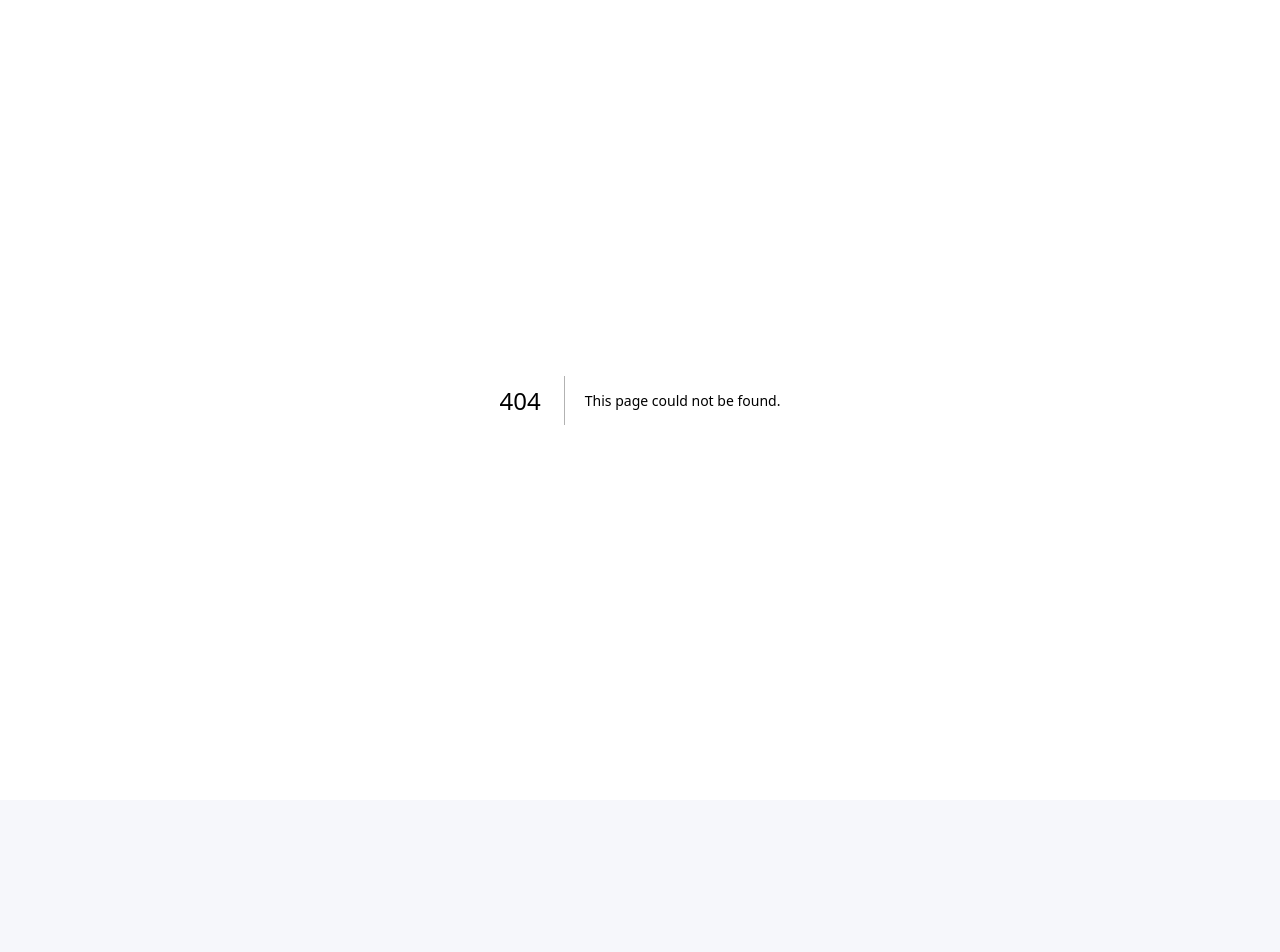
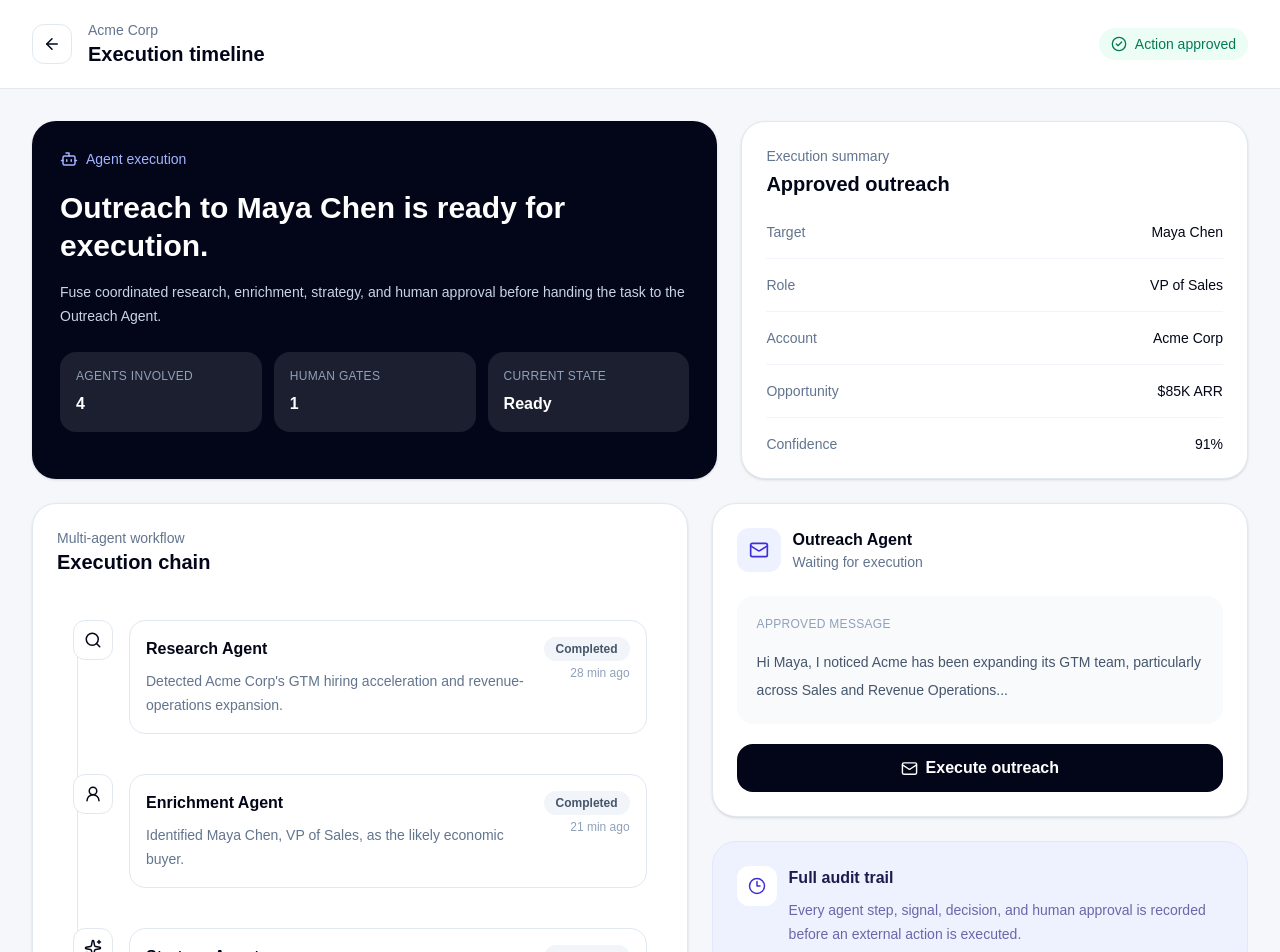
Before and after one commit to lemonade0109/fuse-agent-dealroom, a Next.js app: page /accounts/acme/execution in a window 1280 px wide. Before the commit this address had no page. Shown: the top 952 px of the page. Before the commit the page ends 800 px from the top, so only its background shows below. Built offline with nearby package versions, Linux system fonts and the light colour scheme.

Commit message:
screen 3 - execution page now works.

```diff
--- /dev/null
+++ b/app/accounts/acme/execution/page.tsx
@@ -0,0 +1,263 @@
+"use client";
+
+import Link from "next/link";
+import {
+  ArrowLeft,
+  Bot,
+  CheckCircle2,
+  Clock3,
+  Mail,
+  Search,
+  ShieldCheck,
+  Sparkles,
+  UserRound,
+} from "lucide-react";
+
+const timeline = [
+  {
+    title: "Research Agent",
+    description:
+      "Detected Acme Corp's GTM hiring acceleration and revenue-operations expansion.",
+    time: "28 min ago",
+    status: "Completed",
+    icon: Search,
+  },
+  {
+    title: "Enrichment Agent",
+    description:
+      "Identified Maya Chen, VP of Sales, as the likely economic buyer.",
+    time: "21 min ago",
+    status: "Completed",
+    icon: UserRound,
+  },
+  {
+    title: "Strategy Agent",
+    description:
+      "Generated a tailored outreach recommendation using three verified signals.",
+    time: "14 min ago",
+    status: "Completed",
+    icon: Sparkles,
+  },
+  {
+    title: "Human approval",
+    description: "Recommendation reviewed and approved for external outreach.",
+    time: "Just now",
+    status: "Approved",
+    icon: ShieldCheck,
+  },
+  {
+    title: "Outreach Agent",
+    description: "Preparing the approved message for delivery to Maya Chen.",
+    time: "Queued",
+    status: "Ready",
+    icon: Mail,
+  },
+];
+
+export default function ExecutionPage() {
+  return (
+    <main className="min-h-screen bg-[#f6f7fb] text-slate-950">
+      <header className="border-b border-slate-200 bg-white">
+        <div className="mx-auto flex max-w-7xl items-center justify-between px-5 py-5 md:px-8">
+          <div className="flex items-center gap-4">
+            <Link
+              href="/accounts/acme/review"
+              className="flex h-10 w-10 items-center justify-center rounded-xl border border-slate-200 bg-white transition hover:bg-slate-50"
+            >
+              <ArrowLeft size={18} />
+            </Link>
+
+            <div>
+              <p className="text-sm text-slate-500">Acme Corp</p>
+              <h1 className="text-xl font-semibold">Execution timeline</h1>
+            </div>
+          </div>
+
+          <div className="hidden items-center gap-2 rounded-full bg-emerald-50 px-3 py-1.5 text-sm font-medium text-emerald-700 md:flex">
+            <CheckCircle2 size={16} />
+            Action approved
+          </div>
+        </div>
+      </header>
+
+      <div className="mx-auto max-w-7xl p-5 md:p-8">
+        <section className="mb-6 grid gap-6 xl:grid-cols-[1.15fr_0.85fr]">
+          <div className="rounded-3xl bg-slate-950 p-6 text-white shadow-sm md:p-7">
+            <div className="mb-5 flex items-center gap-2 text-indigo-300">
+              <Bot size={18} />
+              <span className="text-sm font-medium">Agent execution</span>
+            </div>
+
+            <h2 className="max-w-2xl text-2xl font-semibold leading-tight md:text-3xl">
+              Outreach to Maya Chen is ready for execution.
+            </h2>
+
+            <p className="mt-4 max-w-2xl text-sm leading-6 text-slate-300">
+              Fuse coordinated research, enrichment, strategy, and human
+              approval before handing the task to the Outreach Agent.
+            </p>
+
+            <div className="mt-6 grid gap-3 sm:grid-cols-3">
+              <Stat label="Agents involved" value="4" />
+              <Stat label="Human gates" value="1" />
+              <Stat label="Current state" value="Ready" />
+            </div>
+          </div>
+
+          <div className="rounded-3xl border border-slate-200 bg-white p-6 shadow-sm">
+            <p className="text-sm text-slate-500">Execution summary</p>
+            <h2 className="mt-1 text-xl font-semibold">Approved outreach</h2>
+
+            <div className="mt-6 space-y-4">
+              <InfoRow label="Target" value="Maya Chen" />
+              <InfoRow label="Role" value="VP of Sales" />
+              <InfoRow label="Account" value="Acme Corp" />
+              <InfoRow label="Opportunity" value="$85K ARR" />
+              <InfoRow label="Confidence" value="91%" />
+            </div>
+          </div>
+        </section>
+
+        <section className="grid gap-6 xl:grid-cols-[1.1fr_0.9fr]">
+          <div className="rounded-3xl border border-slate-200 bg-white p-6 shadow-sm">
+            <div className="mb-7">
+              <p className="text-sm text-slate-500">Multi-agent workflow</p>
+              <h2 className="text-xl font-semibold">Execution chain</h2>
+            </div>
+
+            <div className="relative">
+              <div className="absolute bottom-6 left-5 top-6 w-px bg-slate-200" />
+
+              <div className="space-y-2">
+                {timeline.map((item) => {
+                  const Icon = item.icon;
+
+                  return (
+                    <div
+                      key={item.title}
+                      className="relative flex gap-4 rounded-2xl p-4"
+                    >
+                      <div className="relative z-10 flex h-10 w-10 shrink-0 items-center justify-center rounded-xl border border-slate-200 bg-white">
+                        <Icon size={18} />
+                      </div>
+
+                      <div className="min-w-0 flex-1 rounded-2xl border border-slate-200 p-4">
+                        <div className="flex flex-col justify-between gap-2 sm:flex-row sm:items-start">
+                          <div>
+                            <p className="font-semibold">{item.title}</p>
+                            <p className="mt-2 text-sm leading-6 text-slate-500">
+                              {item.description}
+                            </p>
+                          </div>
+
+                          <div className="flex shrink-0 flex-col items-start gap-1 sm:items-end">
+                            <StatusBadge status={item.status} />
+                            <span className="text-xs text-slate-400">
+                              {item.time}
+                            </span>
+                          </div>
+                        </div>
+                      </div>
+                    </div>
+                  );
+                })}
+              </div>
+            </div>
+          </div>
+
+          <aside className="space-y-6">
+            <div className="rounded-3xl border border-slate-200 bg-white p-6 shadow-sm">
+              <div className="flex items-center gap-3">
+                <div className="flex h-11 w-11 items-center justify-center rounded-xl bg-indigo-50 text-indigo-700">
+                  <Mail size={20} />
+                </div>
+
+                <div>
+                  <p className="font-semibold">Outreach Agent</p>
+                  <p className="text-sm text-slate-500">
+                    Waiting for execution
+                  </p>
+                </div>
+              </div>
+
+              <div className="mt-6 rounded-2xl bg-slate-50 p-5">
+                <p className="text-xs font-medium uppercase tracking-wide text-slate-400">
+                  Approved message
+                </p>
+
+                <p className="mt-4 text-sm leading-7 text-slate-600">
+                  Hi Maya, I noticed Acme has been expanding its GTM team,
+                  particularly across Sales and Revenue Operations...
+                </p>
+              </div>
+
+              <button className="mt-5 flex w-full items-center justify-center gap-2 rounded-2xl bg-slate-950 px-4 py-3 font-semibold text-white transition hover:bg-slate-800">
+                <Mail size={17} />
+                Execute outreach
+              </button>
+            </div>
+
+            <div className="rounded-3xl border border-indigo-100 bg-indigo-50 p-6">
+              <div className="flex gap-3">
+                <div className="flex h-10 w-10 shrink-0 items-center justify-center rounded-xl bg-white text-indigo-700">
+                  <Clock3 size={18} />
+                </div>
+
+                <div>
+                  <p className="font-semibold text-indigo-950">
+                    Full audit trail
+                  </p>
+
+                  <p className="mt-2 text-sm leading-6 text-indigo-900/70">
+                    Every agent step, signal, decision, and human approval is
+                    recorded before an external action is executed.
+                  </p>
+                </div>
+              </div>
+            </div>
+
+            <Link
+              href="/"
+              className="flex w-full items-center justify-center rounded-2xl border border-slate-200 bg-white px-4 py-3 font-semibold text-slate-700 transition hover:bg-slate-50"
+            >
+              Back to dealroom
+            </Link>
+          </aside>
+        </section>
+      </div>
+    </main>
+  );
+}
+
+function Stat({ label, value }: { label: string; value: string }) {
+  return (
+    <div className="rounded-2xl bg-white/10 p-4">
+      <p className="text-xs uppercase tracking-wide text-slate-400">{label}</p>
+      <p className="mt-2 font-semibold text-white">{value}</p>
+    </div>
+  );
+}
+
+function InfoRow({ label, value }: { label: string; value: string }) {
+  return (
+    <div className="flex items-center justify-between gap-4 border-b border-slate-100 pb-4 last:border-none last:pb-0">
+      <span className="text-sm text-slate-500">{label}</span>
+      <span className="text-right text-sm font-medium">{value}</span>
+    </div>
+  );
+}
+
+function StatusBadge({ status }: { status: string }) {
+  const style =
+    status === "Approved"
+      ? "bg-emerald-50 text-emerald-700"
+      : status === "Ready"
+        ? "bg-indigo-50 text-indigo-700"
+        : "bg-slate-100 text-slate-600";
+
+  return (
+    <span className={`rounded-full px-3 py-1 text-xs font-semibold ${style}`}>
+      {status}
+    </span>
+  );
+}
```
